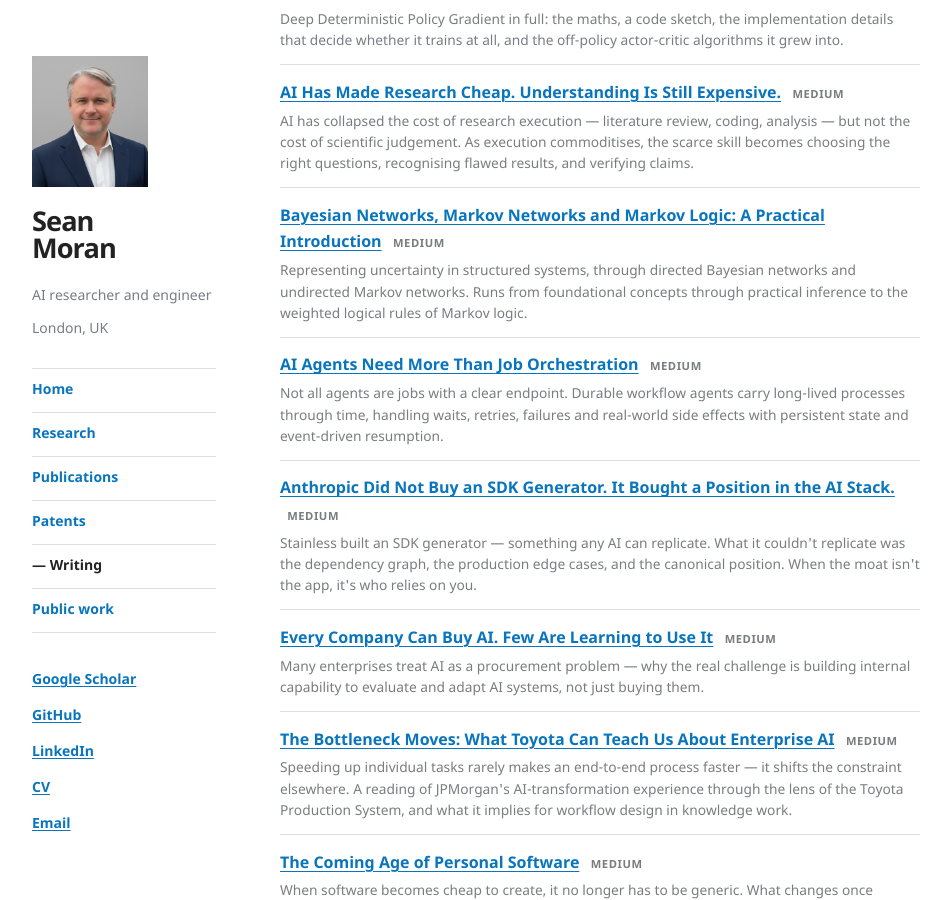
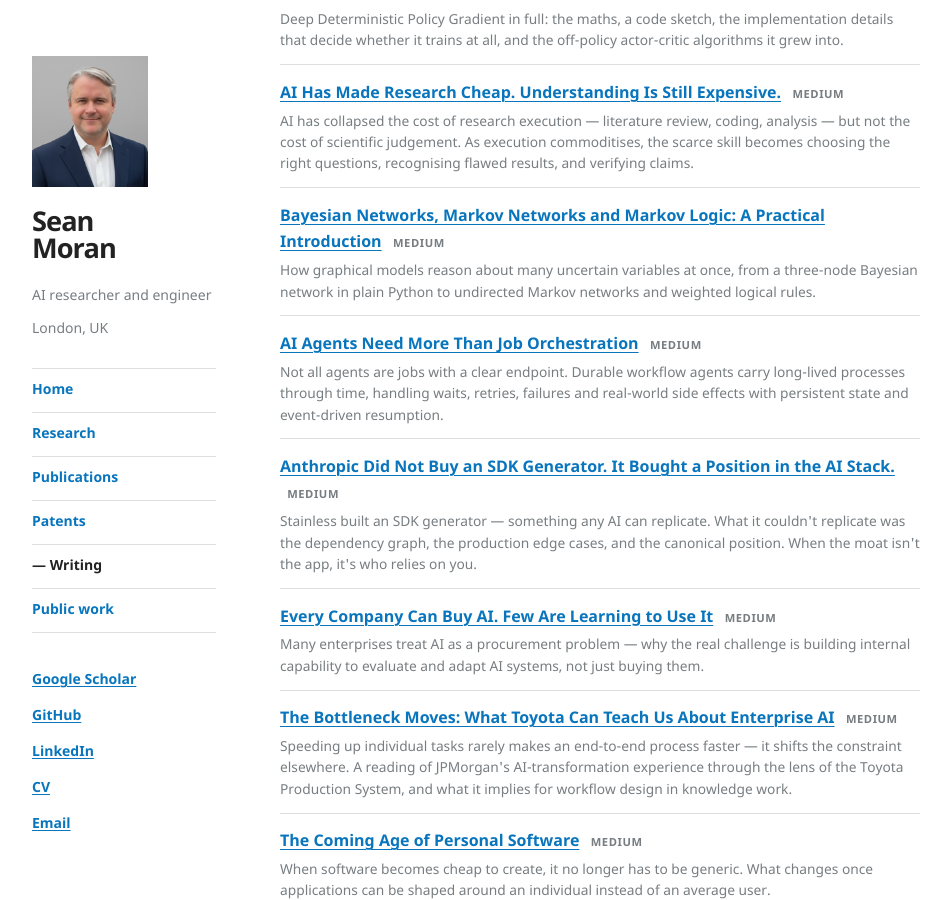
Before and after one commit to sjmoran/sjmoran.github.io, a Jekyll site: the page built from writing.md, in a window 1280 px wide and 900 px high, scrolled down 1162 px. Shown: the whole window, without its empty margins (144-1095 px from the left). Built offline with Jekyll 4.4.1, drawn with Linux system fonts in a browser that asks for light colours.

Commit message:
Update Bayesian networks article blurb
Co-Authored-By: Claude Opus 5.5 <noreply@anthropic.com>
Claude-Session: https://claude.ai/code/session_01TKsS4zxSfuTrT55KLrt3SA

```diff
--- a/_includes/writing.html
+++ b/_includes/writing.html
@@ -102,7 +102,7 @@
       <div class="writing-meta">
         <a href="https://medium.com/@sean.j.moran/bayesian-networks-and-markov-networks-an-intuitive-guide-to-structured-uncertainty-a6a32180fe15" target="_blank" rel="noopener">Bayesian Networks, Markov Networks and Markov Logic: A Practical Introduction</a>
         <span class="badge badge-medium">Medium</span>
-        <p class="writing-blurb">Representing uncertainty in structured systems, through directed Bayesian networks and undirected Markov networks. Runs from foundational concepts through practical inference to the weighted logical rules of Markov logic.</p>
+        <p class="writing-blurb">How graphical models reason about many uncertain variables at once, from a three-node Bayesian network in plain Python to undirected Markov networks and weighted logical rules.</p>
       </div>
     </li>
     <li>
```
